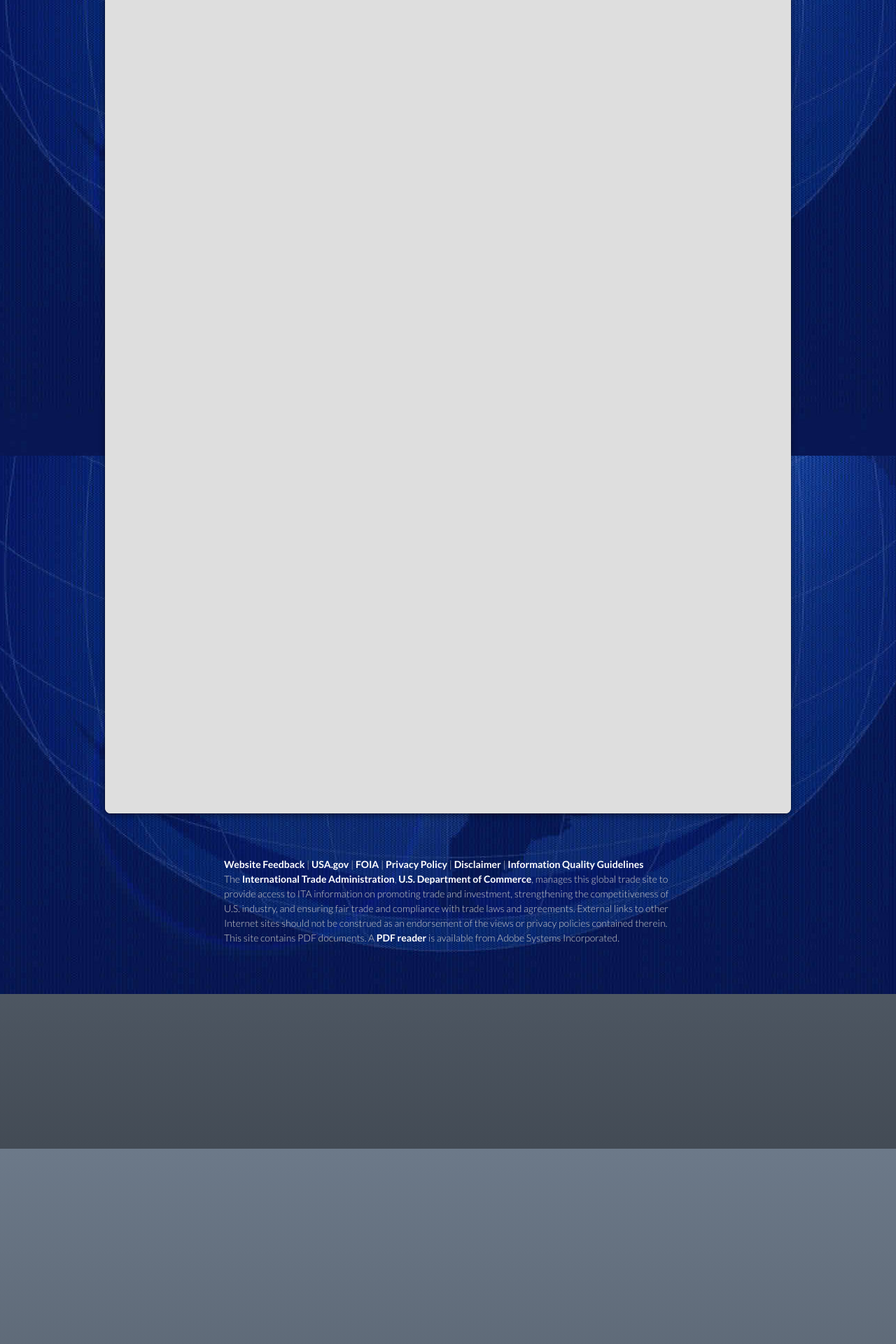
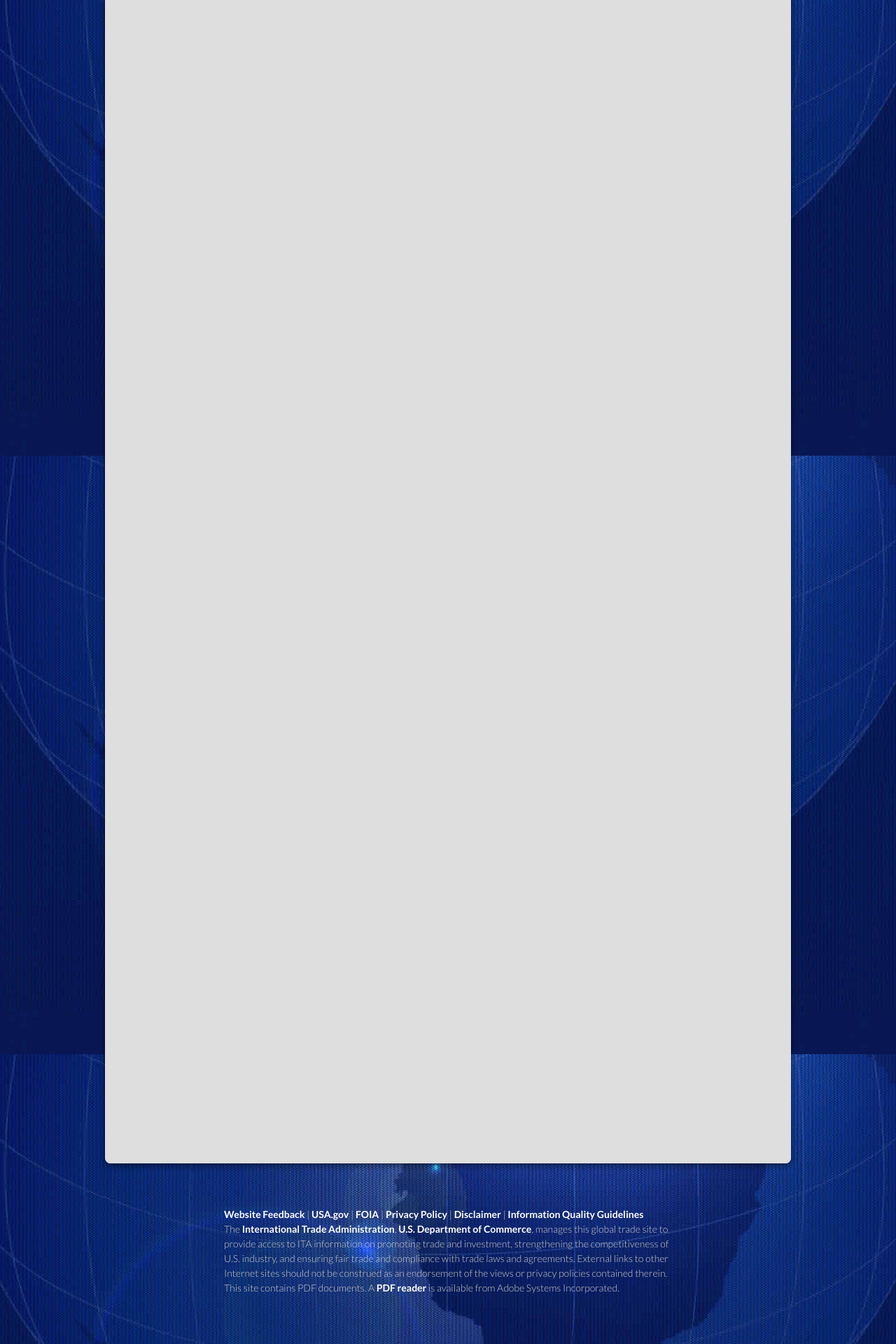
Before and after one commit to InternationalTradeAdministration/developerportal, a Jekyll site: the page built from _posts/2013-09-05-explore-apis.markdown, in a window 1280 px wide. Shown: the part 1059-2979 px from the top of the page at 70% size. Built offline with Jekyll 4.4.1, drawn with Linux system fonts in a browser that asks for light colours.

Commit message:
update template

```diff
--- a/_layouts/template.html
+++ b/_layouts/template.html
@@ -27,7 +27,7 @@
 
       </header>
 
-	  			<section style="min-height:2000px">
+	  			<section style="min-height:2500px">
 
 			<div id="leftnav" >
 						<ul id="leftnav_wrapper">
```
